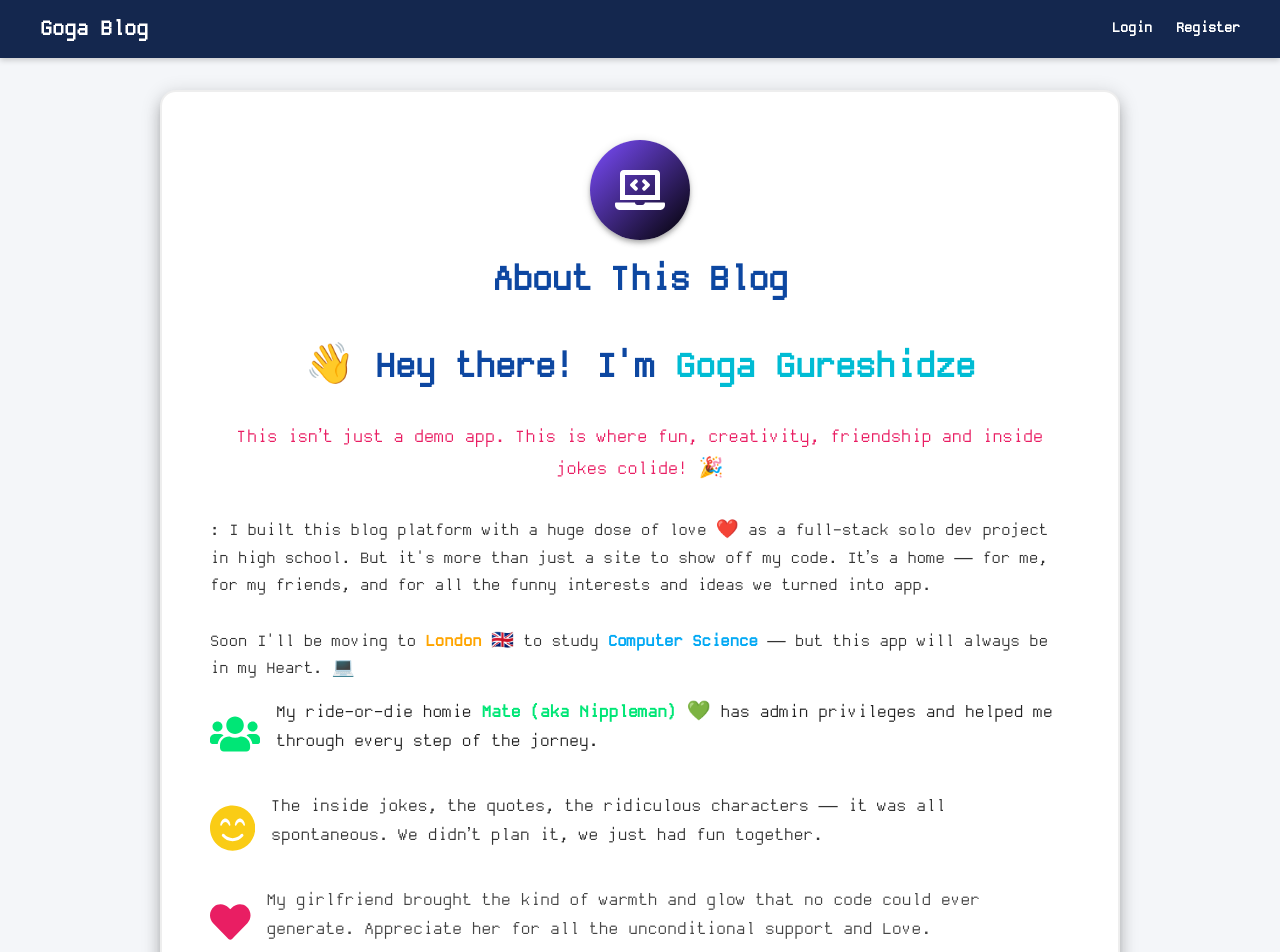
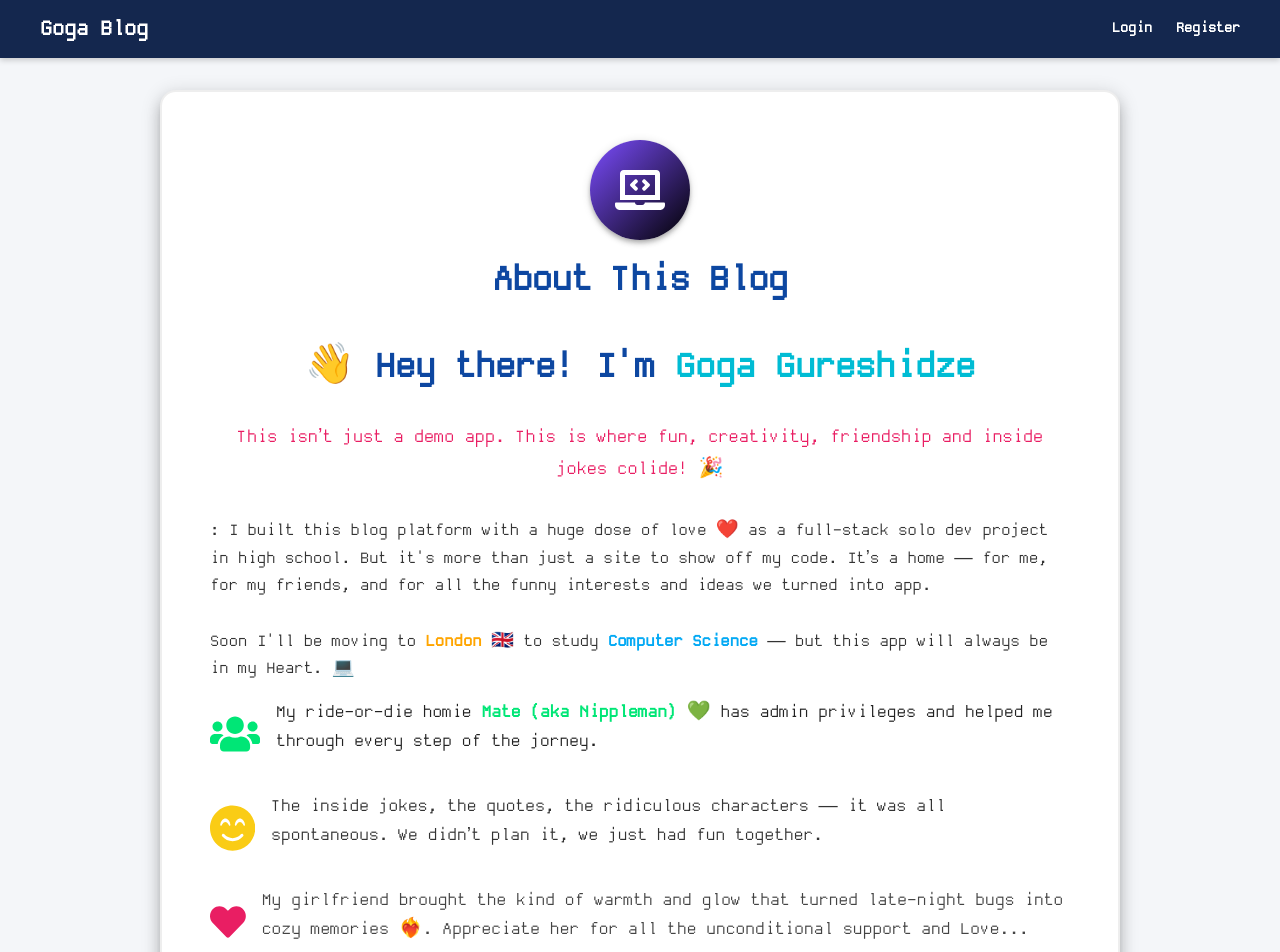
Before and after one commit to gogagureshidze/gogablog-client, a React (Create React App) app: page /#/about in a window 1280 px wide. Shown: the top 952 px of the page. Built offline with nearby package versions, Linux system fonts and the light colour scheme.

Commit message:
updated about page

```diff
--- a/src/pages/AboutPage.jsx
+++ b/src/pages/AboutPage.jsx
@@ -211,9 +211,9 @@ const AboutPage = () => {
                   color: darkMode ? "#f5f5f5" : "#444",
                 }}
               >
-                My girlfriend brought the kind of warmth and glow that no code
-                could ever generate. Appreciate her for all the unconditional
-                support and Love.
+                My girlfriend brought the kind of warmth and glow that turned
+                late-night bugs into cozy memories ❤️‍🔥. Appreciate her for all
+                the unconditional support and Love...
               </Typography>
             </Box>
 
@@ -222,7 +222,7 @@ const AboutPage = () => {
               sx={{
                 fontSize: "1.2rem",
                 color: darkMode ? "#f5f5f5" : "#333",
-                margin: '50px 0',
+                margin: "50px 0",
                 lineHeight: 1.6,
                 textAlign: "center",
               }}
```
